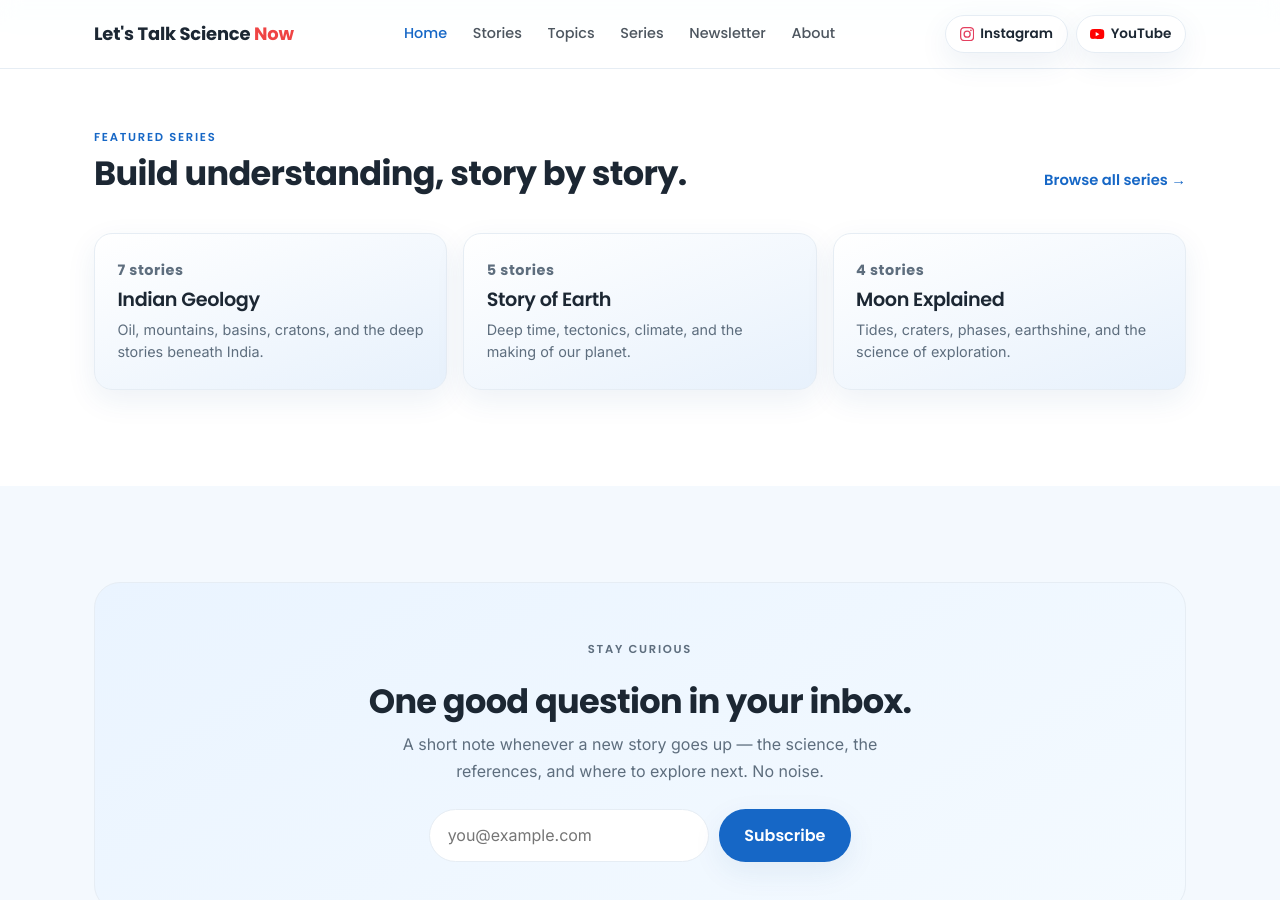
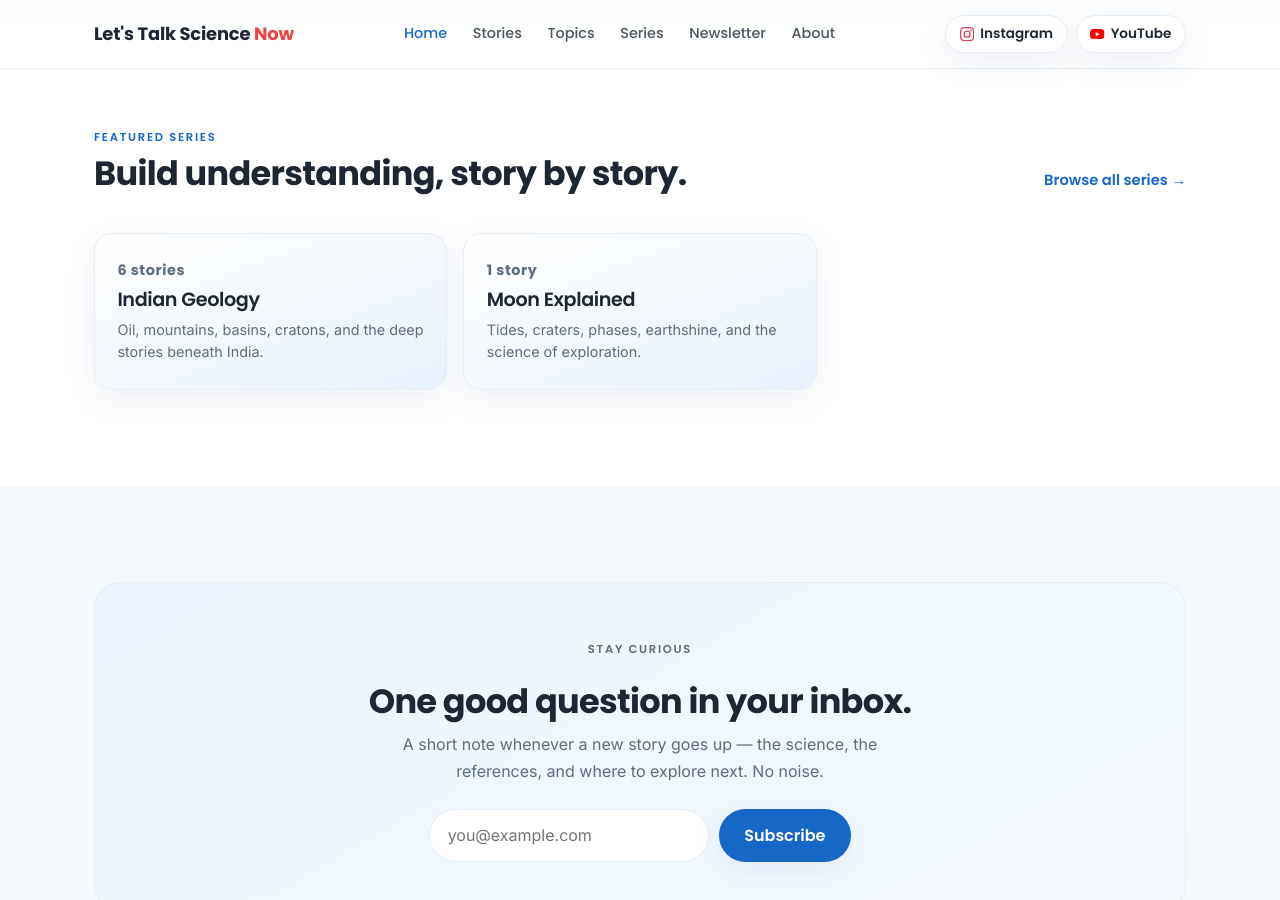
Before and after one commit to Akif-Vohra/LetsTalkScienceNow, a Jekyll site: the page built from index.html, in a window 1280 px wide and 900 px high, scrolled down 1966 px. Built offline with Jekyll 4.4.1, drawn with Linux system fonts in a browser that asks for light colours.

Commit message:
Add Topics landing + per-topic pages (data-driven, live counts)

```diff
--- /dev/null
+++ b/_includes/series-card.html
@@ -0,0 +1,7 @@
+{%- assign s = site.data.series[include.slug] -%}
+{%- assign count = site.data.reels | where: "series", include.slug | size -%}
+<a class="series-card" href="{{ include.slug | prepend: '/series/' | append: '/' | relative_url }}">
+  <p class="series-card__n">{{ count }} stor{% if count == 1 %}y{% else %}ies{% endif %}</p>
+  <h3>{{ s.name }}</h3>
+  {% if s.summary %}<p>{{ s.summary }}</p>{% endif %}
+</a>
--- a/_includes/story-card.html
+++ b/_includes/story-card.html
@@ -4,7 +4,7 @@
   <div class="story-card__thumb">
     {% if reel.image %}<img class="story-card__img" src="{{ reel.image | relative_url }}" alt="{{ reel.overlay_title | escape }}" loading="lazy">{% endif %}
     {% if reel.youtube_id %}<span class="story-card__play"></span>{% endif %}
-    {% if reel.series %}<span class="story-card__kicker">{{ site.data.series[reel.series] }}</span>{% endif %}
+    {% if reel.series %}<span class="story-card__kicker">{{ site.data.series[reel.series].name }}</span>{% endif %}
   </div>
   <div class="story-card__body">
     <p class="story-card__sub">{{ topic.name }}</p>
--- a/_layouts/story.html
+++ b/_layouts/story.html
@@ -8,7 +8,7 @@ layout: default
 
     <a class="back-link" href="{{ '/stories/' | relative_url }}">← All stories</a>
 
-    <p class="eyebrow">{{ topic.name }}{% if reel.series %} · {{ site.data.series[reel.series] }}{% endif %}</p>
+    <p class="eyebrow">{{ topic.name }}{% if reel.series %} · {{ site.data.series[reel.series].name }}{% endif %}</p>
     <h1 class="story__title">{{ reel.overlay_title }}</h1>
     {% if reel.location %}<p class="story__meta">{{ reel.location }}</p>{% endif %}
 
--- a/index.html
+++ b/index.html
@@ -63,9 +63,7 @@ description: >-
       <a class="text-link" href="{{ '/series/' | relative_url }}">Browse all series →</a>
     </div>
     <div class="series-grid">
-      <a class="series-card" href="{{ '/series/indian-geology/' | relative_url }}"><p class="series-card__n">7 stories</p><h3>Indian Geology</h3><p>Oil, mountains, basins, cratons, and the deep stories beneath India.</p></a>
-      <a class="series-card" href="{{ '/series/story-of-earth/' | relative_url }}"><p class="series-card__n">5 stories</p><h3>Story of Earth</h3><p>Deep time, tectonics, climate, and the making of our planet.</p></a>
-      <a class="series-card" href="{{ '/series/moon-explained/' | relative_url }}"><p class="series-card__n">4 stories</p><h3>Moon Explained</h3><p>Tides, craters, phases, earthshine, and the science of exploration.</p></a>
+      {% for entry in site.data.series %}{% assign sslug = entry[0] %}{% assign scount = site.data.reels | where: "series", sslug | size %}{% if scount > 0 %}{% include series-card.html slug=sslug %}{% endif %}{% endfor %}
     </div>
   </div>
 </section>
```
Also changed, not shown: _data/series.yml (+16 -6 lines), _layouts/series.html (added, +24 -0 lines), series/index.html (added, +26 -0 lines), series/indian-geology.html (added, +7 -0 lines), series/moon-explained.html (added, +7 -0 lines).
